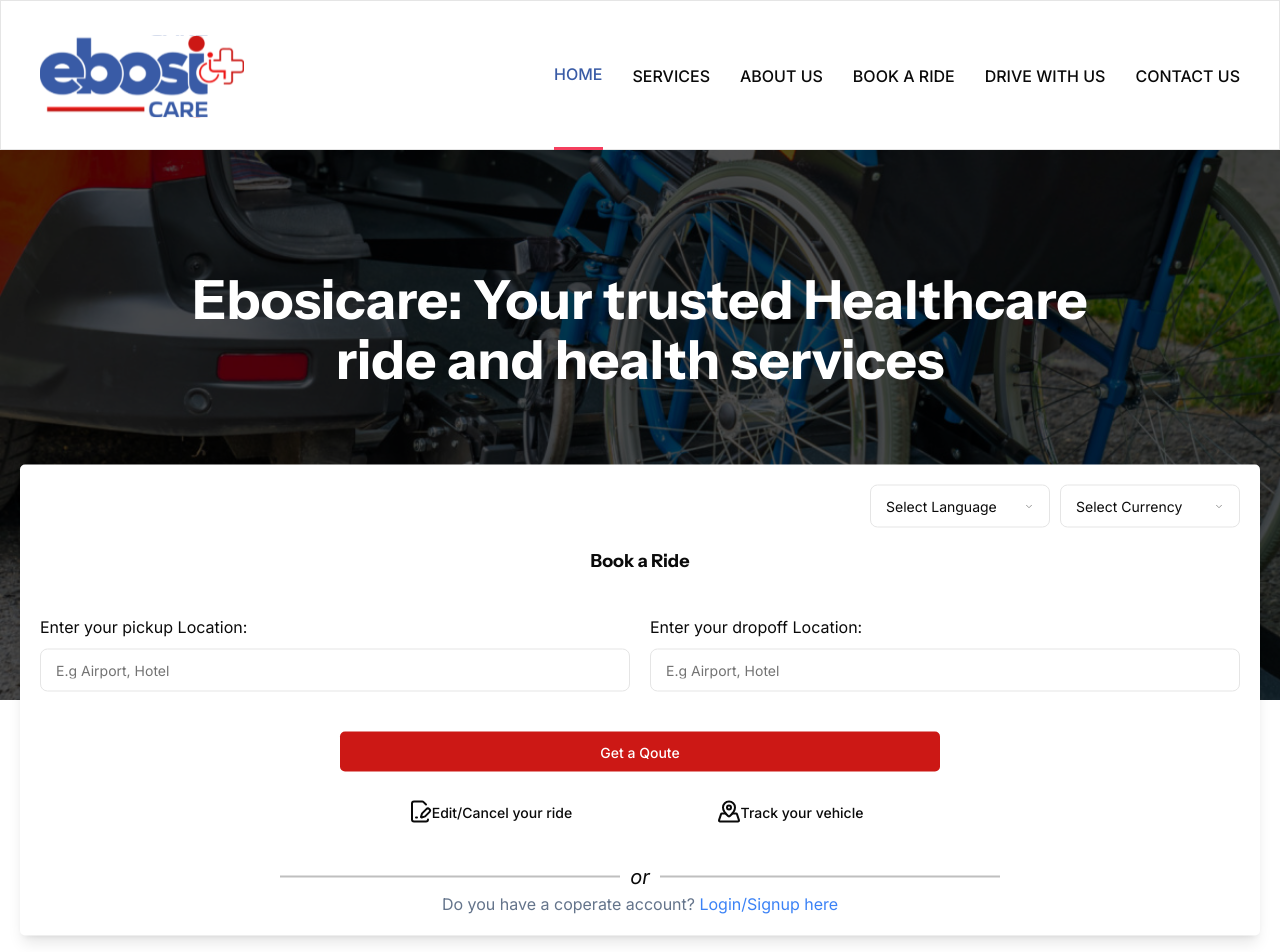
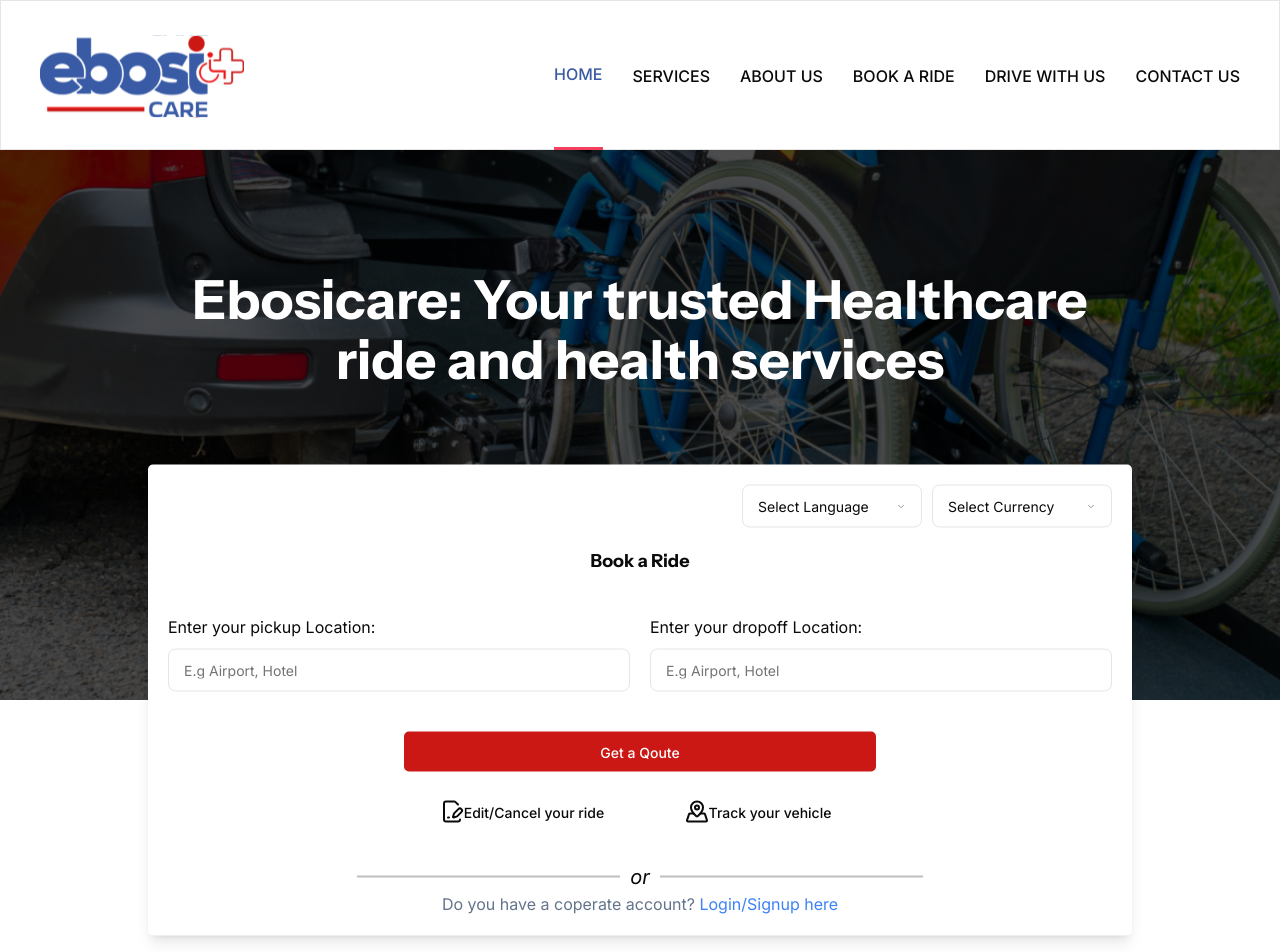
Before and after one commit to Counsel19/ebosi-care, a Next.js app: page / in a window 1280 px wide. Shown: the top 952 px of the page. Built offline with nearby package versions, Linux system fonts and the light colour scheme.

Commit message:
updates on mobile fixes

```diff
--- a/components/home/HomeBanner.tsx
+++ b/components/home/HomeBanner.tsx
@@ -13,7 +13,7 @@
           </h3>
         </div>
       </div>
-      <div className="-translate-y-[50%] p-[2rem]">
+      <div className="-translate-y-[50%] mx-auto p-[2rem] md:w-[80%]">
         <BookRideWindow />
       </div>
     </div>
```
